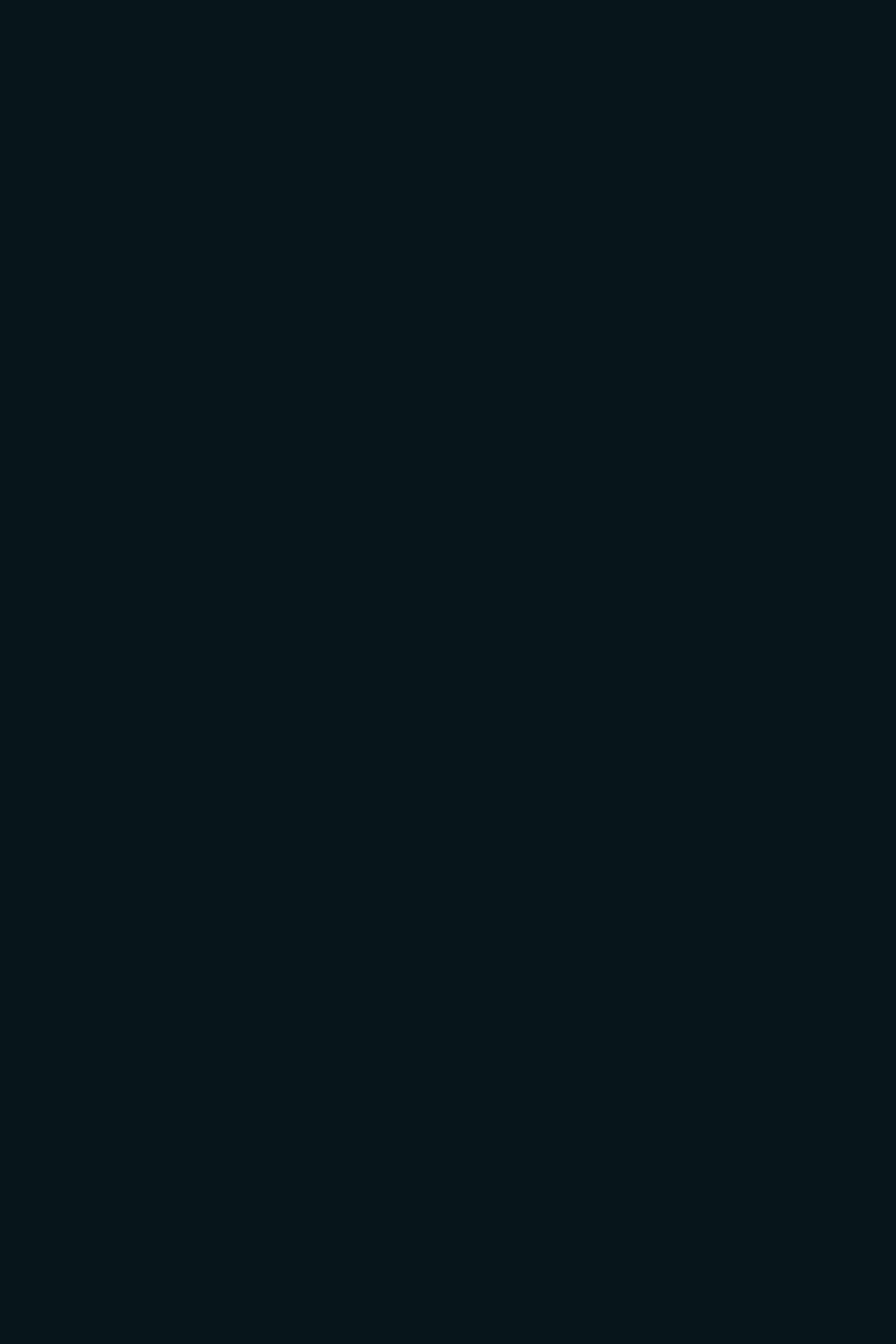
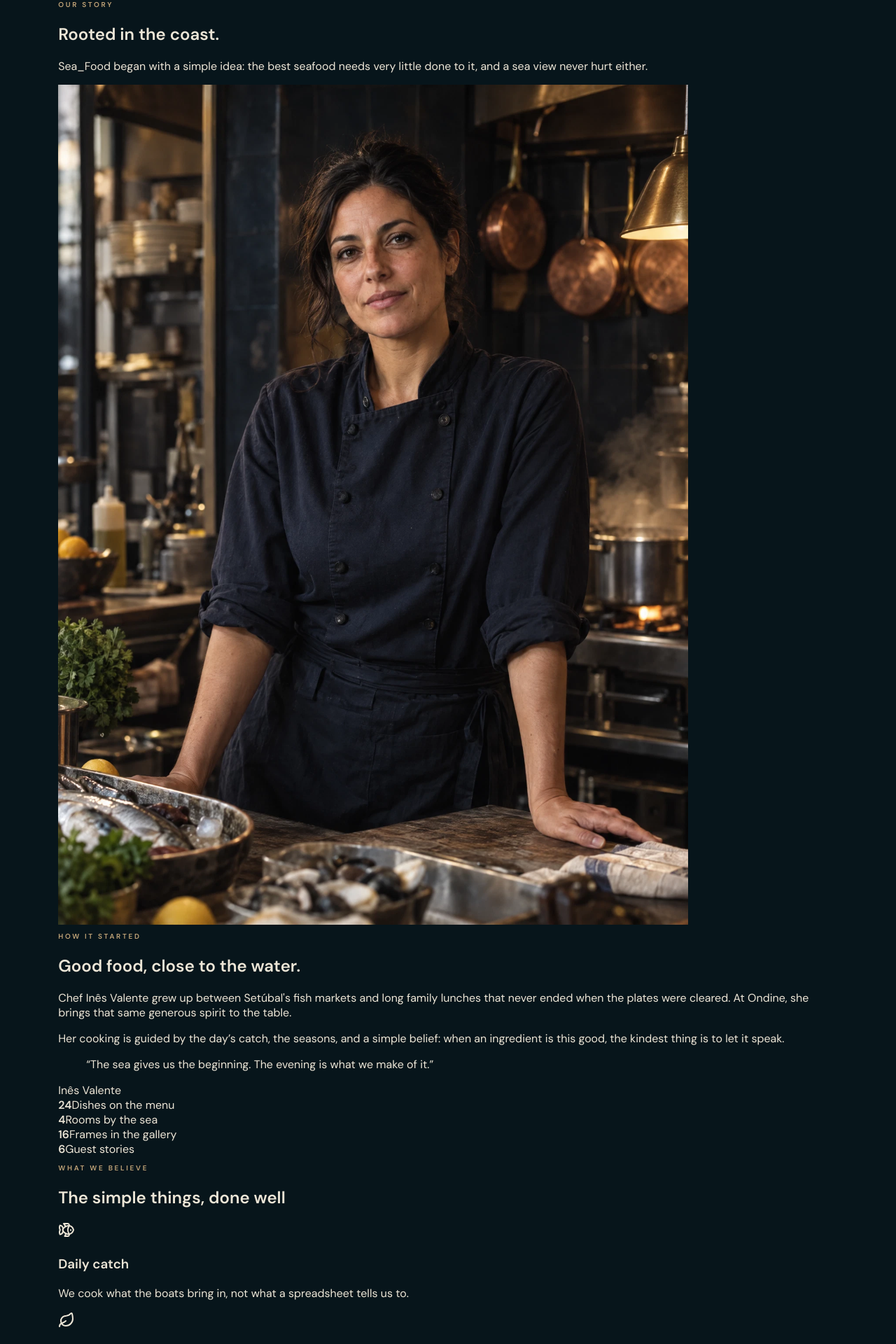
Before and after one commit to Samuel-Fx-1/Sea_Food, a React (Vite) app: page /about in a window 1280 px wide. Shown: the part 820-2740 px from the top of the page at 70% size. Before the commit the page ends 800 px from the top, so only its background shows below. Built offline with nearby package versions, Linux system fonts and the light colour scheme.

Commit message:
feat: build about page

```diff
--- a/src/pages/AboutPage.tsx
+++ b/src/pages/AboutPage.tsx
@@ -1,10 +1,70 @@
+import { Link } from 'react-router-dom';
+import { Anchor, Fish, HeartHandshake, Leaf } from 'lucide-react';
+import heroImage from '../assets/images/image-1.webp';
+import { storyContent } from '../data/site';
+import { Counter } from '../components/common/Counter';
+import { ImageWithFallback } from '../components/common/ImageWithFallback';
+import { PageHero } from '../components/common/PageHero';
+import { SectionHeading } from '../components/common/SectionHeading';
 import { Seo } from '../components/common/Seo';
 
 export default function AboutPage() {
   return (
-    <section className="page-shell page-gutter">
-      <Seo title="About" description="The story behind Sea_Food." />
-      <h1>About</h1>
-    </section>
+    <>
+      <Seo
+        title="About"
+        description="The story behind Sea_Food: a seaside hotel built around the catch, the coast and the people who visit."
+        image={heroImage}
+      />
+      <PageHero
+        eyebrow="Our story"
+        title="Rooted in the coast."
+        description="Sea_Food began with a simple idea: the best seafood needs very little done to it, and a sea view never hurt either."
+        image={heroImage}
+      />
+
+      <section className="about-story section-space page-gutter" aria-labelledby="about-story-title">
+        <div className="about-story__media">
+          <ImageWithFallback
+            src={storyContent.image}
+            alt={storyContent.imageAlt}
+            label="Our story"
+            width={900}
+            height={1200}
+          />
+        </div>
+        <div className="about-story__content">
+          <p className="eyebrow">How it started</p>
+          <h2 id="about-story-title">Good food, close to the water.</h2>
+          {storyContent.paragraphs.map((paragraph) => (
+            <p key={paragraph}>{paragraph}</p>
+          ))}
+          <blockquote>{storyContent.quote}</blockquote>
+          <span className="about-story__signature">{storyContent.signature}</span>
+        </div>
+      </section>
+
+      <section className="about-stats section-space" aria-label="Our numbers">
+        <div className="page-gutter about-stats__inner">
+          <Counter value={24} label="Dishes on the menu" />
+          <Counter value={4} label="Rooms by the sea" />
+          <Counter value={16} label="Frames in the gallery" />
+          <Counter value={6} label="Guest stories" />
+        </div>
+      </section>
+
+      <section className="about-values section-space page-gutter" aria-labelledby="about-values-title">
+        <SectionHeading id="about-values-title" eyebrow="What we believe" title="The simple things, done well" align="center" />
+        <div className="feature-row">
+          <div><Fish size={24} aria-hidden="true" /><h3>Daily catch</h3><p>We cook what the boats bring in, not what a spreadsheet tells us to.</p></div>
+          <div><Leaf size={24} aria-hidden="true" /><h3>Less waste</h3><p>Whole fish, careful prep and a menu that changes with the season.</p></div>
+          <div><HeartHandshake size={24} aria-hidden="true" /><h3>Real welcome</h3><p>Familiar faces, unhurried service and a table that is yours for the evening.</p></div>
+          <div><Anchor size={24} aria-hidden="true" /><h3>By the sea</h3><p>Every part of the hotel is shaped by the water just outside the door.</p></div>
+        </div>
+        <div className="about-values__cta">
+          <Link className="button button--gold" to="/menu">See what's cooking</Link>
+        </div>
+      </section>
+    </>
   );
 }
```
